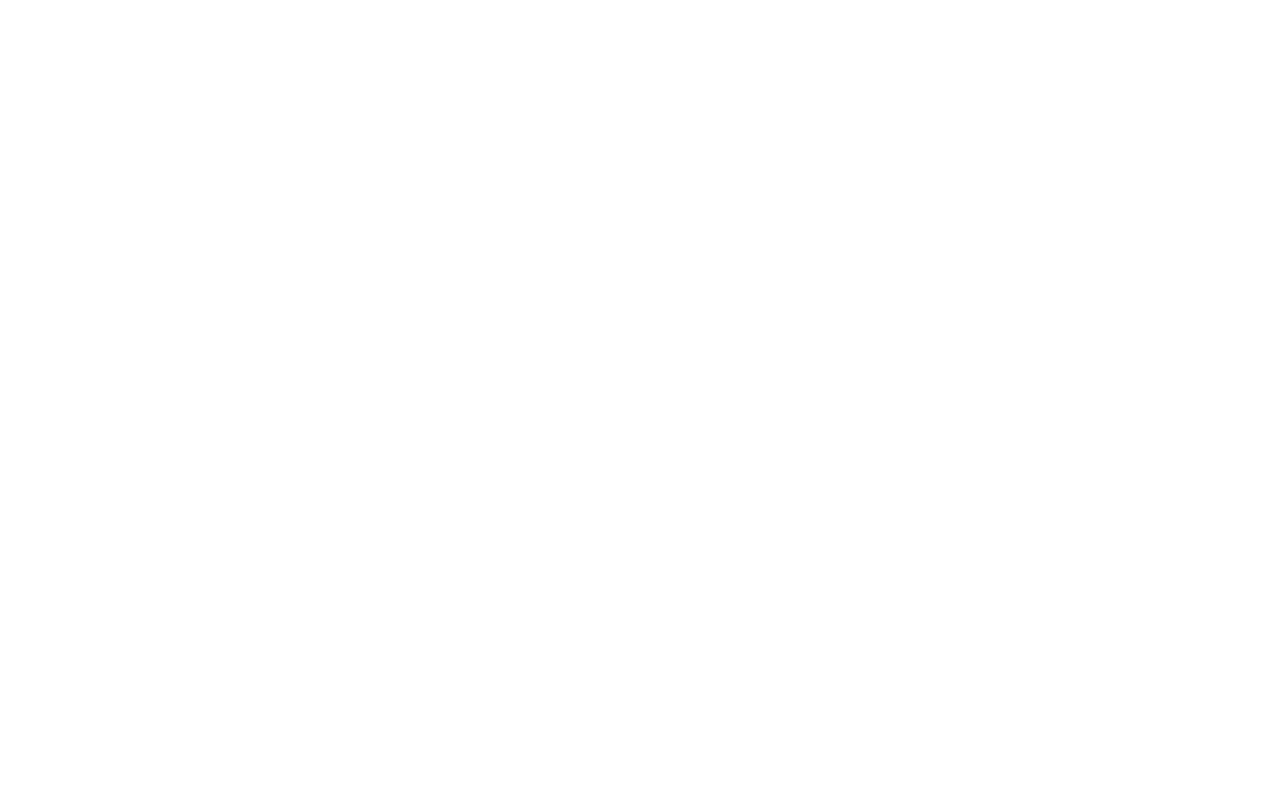
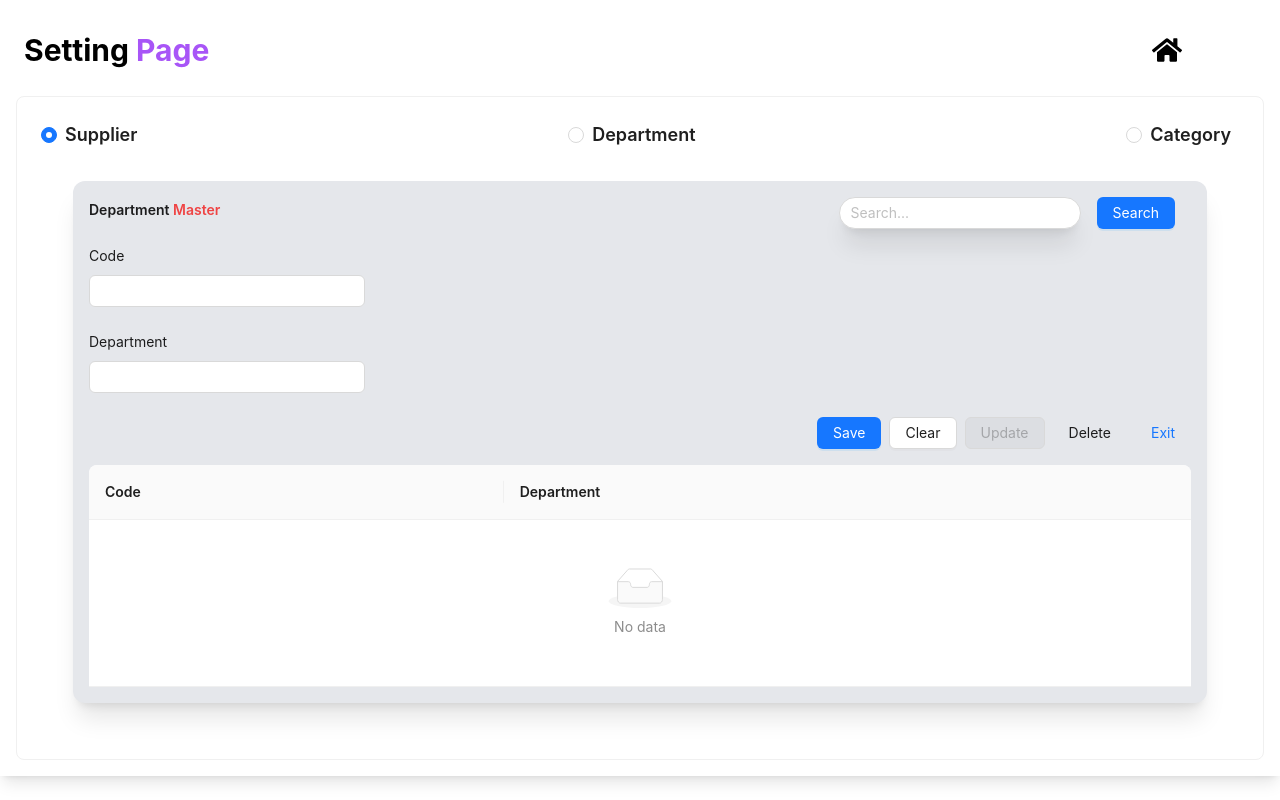
Before and after one commit to Oshanimadhushika/Spects_shop_POS, a React (Create React App) app in the folder spects_pos/: page /settings in a window 1280 px wide. Before the commit this address had no page. Built offline with nearby package versions, Linux system fonts and the light colour scheme.

Commit message:
Added department

```diff
--- a/spects_pos/src/App.jsx
+++ b/spects_pos/src/App.jsx
@@ -9,6 +9,7 @@
 import PurchasingInvoice from './pages/GoodRecive';
 import PrescriptionInvoice from './pages/PrescriptionInvoice';
 import CustomerRegister from './pages/CustomerRegister';
+import Settings from './pages/Setting';
 
 function App() {
   return (
@@ -24,6 +25,7 @@
       <Route path="/good-receive-notes" element={<PurchasingInvoice />} />
       <Route path="/prescription-invoice" element={<PrescriptionInvoice />} />
       <Route path="/custom-register" element={<CustomerRegister />} />
+      <Route path="/settings" element={<Settings />} />
 
 
 
--- a/spects_pos/src/pages/Department.jsx
+++ b/spects_pos/src/pages/Department.jsx
@@ -0,0 +1,125 @@
+import React, { useState } from 'react';
+import { Form, Input, Button, Table, message, Radio } from 'antd';
+import 'tailwindcss/tailwind.css'; // Ensure Tailwind CSS is imported
+
+const Department = () => {
+  const [form] = Form.useForm();
+  const [departments, setDepartments] = useState([]);
+  const [selectedDepartment, setSelectedDepartment] = useState(null);
+
+  const handleSearch = async (values) => {
+    const { keyword } = values;
+    if (!keyword) {
+      message.warning("Keyword should not be Empty..!");
+      return;
+    }
+    // Replace with actual API call
+    // const result = await searchDepartment(keyword);
+    // Mock result
+    const result = [{ id: '001', name: 'Department A' }]; // Mocked data
+    if (result.length === 0) {
+      message.warning("No results found..!");
+    } else {
+      setDepartments(result);
+    }
+  };
+
+  const handleSubmit = async (action) => {
+    try {
+      const values = await form.validateFields();
+      if (!values.departmentCode || !values.department) {
+        message.warning("Code or Department Name should not be Empty..!");
+        return;
+      }
+      // Handle form submission based on the action
+      // Example API calls
+      // switch (action) {
+      //   case 'save':
+      //     await saveDepartment(values.departmentCode, values.department);
+      //     message.success("Department Saved Successfully..!");
+      //     break;
+      //   case 'update':
+      //     await updateDepartment(values.departmentCode, values.department);
+      //     message.success("Department Updated Successfully..!");
+      //     break;
+      //   case 'delete':
+      //     await deleteDepartment(values.departmentCode);
+      //     message.success("Department Deleted Successfully..!");
+      //     break;
+      //   default:
+      //     break;
+      // }
+      message.success(`${action.charAt(0).toUpperCase() + action.slice(1)} Department Successfully..!`);
+    } catch (error) {
+      console.error('Error submitting form:', error);
+    }
+  };
+
+  const handleClear = () => {
+    form.resetFields();
+    setSelectedDepartment(null);
+  };
+
+  const handleRowClick = (record) => {
+    form.setFieldsValue({
+      departmentCode: record.id,
+      department: record.name,
+    });
+    setSelectedDepartment(record);
+  };
+
+  return (
+    <div className="w-full  items-center justify-center p-4 ">
+    <div className=" w-full bg-gray-200 justify-center rounded-xl shadow-xl p-4">
+          <div className="mb-2 flex justify-between items-center">
+        <h1 className='text-md font-semibold'>
+          Department <span className="text-red-500">Master</span>
+        </h1>
+        <Form layout="inline" form={form} onFinish={handleSearch}>
+          <Form.Item name="keyword">
+            <Input placeholder="Search..." className="shadow-xl rounded-full" />
+          </Form.Item>
+          <Form.Item>
+            <Button type="primary" htmlType="submit">
+              Search
+            </Button>
+          </Form.Item>
+        </Form>
+      </div>
+
+      <Form form={form} layout="vertical" className="mt-4" requiredMark={false}>
+        <Form.Item name="departmentCode" label="Code" rules={[{ required: true, message: 'Code is required' }]}>
+          <Input className='w-1/4' />
+        </Form.Item>
+        <Form.Item name="department" label="Department" rules={[{ required: true, message: 'Department name is required' }]}>
+          <Input className='w-1/4' />
+        </Form.Item>
+        <div className="flex justify-end gap-2 mt-4">
+          <Button type="primary" onClick={() => handleSubmit('save')}>Save</Button>
+          <Button type="default" onClick={handleClear}>Clear</Button>
+          <Button type="primary" onClick={() => handleSubmit('update')} disabled={!selectedDepartment}>Update</Button>
+          <Button type="danger" onClick={() => handleSubmit('delete')} disabled={!selectedDepartment}>Delete</Button>
+          <Button type="link" onClick={() => window.location.href = 'index.php'}>Exit</Button>
+        </div>
+      </Form>
+
+      <div className="mt-4 max-h-64 overflow-y-auto">
+        <Table
+          dataSource={departments}
+          columns={[
+            { title: 'Code', dataIndex: 'id', key: 'id' },
+            { title: 'Department', dataIndex: 'name', key: 'name' },
+          ]}
+          onRow={(record) => ({
+            onClick: () => handleRowClick(record),
+          })}
+          scroll={{ x: 'max-content',y: '100%' }}
+
+        />
+      </div>
+      </div>
+    </div>
+  );
+};
+
+export default Department;
--- a/spects_pos/src/pages/Setting.jsx
+++ b/spects_pos/src/pages/Setting.jsx
@@ -0,0 +1,77 @@
+import React, { useState } from 'react';
+import { Radio, Card } from 'antd';
+import 'tailwindcss/tailwind.css'; // Ensure Tailwind CSS is imported
+import Department from './Department';
+import { Link } from 'react-router-dom';
+import { FaHome } from 'react-icons/fa';
+
+const Settings = () => {
+  const [selectedValue, setSelectedValue] = useState('supplier');
+
+  const handleChange = (e) => {
+    setSelectedValue(e.target.value);
+  };
+
+  const renderContent = () => {
+    switch (selectedValue) {
+      case 'supplier':
+        return  <Department />;
+      case 'department':
+        return  <Department />;
+      case 'category':
+        return  <Department />;
+      default:
+        return '';
+    }
+  };
+
+  return (
+    <div className=" bg-white p-4 w-full shadow-lg">
+
+
+      <div className="grid grid-cols-12 gap-4  w-full">
+          {/* Header Title */}
+          <div className="col-span-10 flex items-center">
+            <h1 className="text-3xl font-bold p-2 my-2">
+            Setting <span className="text-purple-500">Page</span>
+            </h1>
+          </div>
+
+          {/* Icon */}
+          <div className="col-span-2 flex items-center justify-center text-center p-2">
+            <Link to="/dashboard">
+              <FaHome className="text-3xl cursor-pointer" />
+            </Link>
+          </div>
+        </div>
+
+      <Card className="mt-3">
+        <Radio.Group onChange={handleChange} defaultValue={selectedValue} className="flex justify-between">
+          <Radio value="supplier" className="font-semibold text-lg">
+            Supplier
+          </Radio>
+          <Radio value="department" className="font-semibold text-lg">
+            Department
+          </Radio>
+          <Radio value="category" className="font-semibold text-lg">
+            Category
+          </Radio>
+        </Radio.Group>
+
+        {/* <div className="mt-3 w-full h-[560px]">
+          <iframe
+            id="contentFrame"
+            src={iframeSrc()}
+            className="w-full h-full"
+            title="Content Frame"
+          />
+        </div> */}
+          <div className="col-span-12 p-4 contentFrameCol w-full">
+        <div className="w-full  h-auto">{renderContent()}</div>
+      </div>
+      </Card>
+    </div>
+  );
+};
+
+export default Settings;
```
